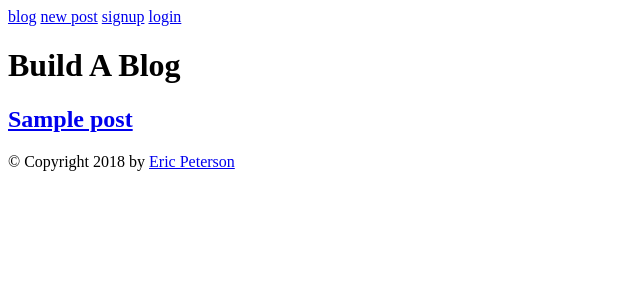
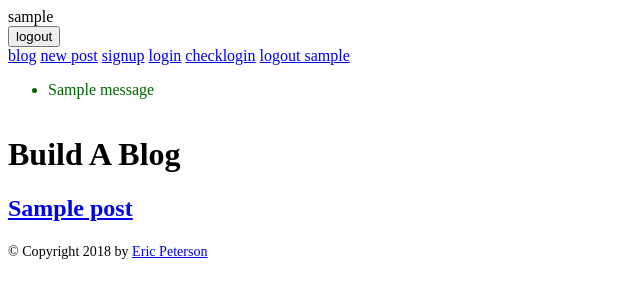
Before and after one commit to sudokarst/blogz, a Flask app: page /blog in a window 1280 px wide. Shown: the top 300 px of the page, without its empty margins (0-640 px from the left). Run offline with Flask 2, Linux system fonts and the light colour scheme; the visitor is signed in with stand-in values (Sample User, id 1); tables that the repository leaves empty hold one stand-in row (values such as "Sample post"); one stand-in notice (Sample message) is shown.

Commit message:
cleaning up

```diff
--- a/main.py
+++ b/main.py
@@ -1,4 +1,4 @@
-from flask import Flask, session, request, redirect, render_template
+from flask import escape, flash, Flask, redirect, render_template, request, session, url_for
 from flask_sqlalchemy import SQLAlchemy
 
 import re
@@ -125,7 +125,7 @@ def new_user():
 
 
 @app.route('/login', methods=['GET', 'POST'])
-def do_login():
+def login():
     if request.method == 'GET':
         return render_template('login.html')
 
@@ -137,27 +137,41 @@ def do_login():
     username_error = is_invalid_username(username_attempt)
     if username_error:
         return render_template('login.html', errmsg=username_error)
+    valid_user = User.query.filter_by(username=username_attempt).first()
+    if valid_user:
+        valid_password = False
+        password_attempt = request.form.get('password')
+        if password_attempt and password_attempt == valid_user.password:
+            # User enters a username that is stored in the database with the correct password and is redirected to the /newpost page with their username being stored in a session.
+            session['username'] = valid_user.username
+            return redirect('/newpost')
+        else:
+            # User enters a username that is stored in the database with an incorrect password and is redirected to the /login page with a message that their password is incorrect.
+            return render_template('login.html',
+                                    username=valid_user.username,
+                                    errmsg="invalid password")
+    else:
+        # User tries to login with a username that is not stored in the database and is redirected to the /login page with a message that this username does not exist.
+        return render_template('login.html', errmsg="no such username")
+    # User does not have an account and clicks "Create Account" and is directed to the /signup page.
 
-    user = User.query.filter_by(username=username_attempt).first()
-    # User enters a username that is stored in the database with the correct password and is redirected to the /newpost page with their username being stored in a session.
-    if user:
-        # TODO: # User enters a username that is stored in the database with an incorrect password and is redirected to the /login page with a message that their password is incorrect.
-        valid_password = False
+@app.route('/checklogin')
+def checklogin():
+    if 'username' in session:
+        return 'Logged in as %s' % escape(session['username'])
+    return 'You are not logged in'
 
-        password_attempt = request.form.get('password')
-        if not password_attempt or password_attempt != user.password:
-            return render_template('login.html',
-                                    username=username_attempt,
-                                    invalid_password="invalid password")
-        else:
-            return redirect('/newpost')
-    else:
-        return render_template('login.html', errmsg="username does not exist")
-        # User tries to login with a username that is not stored in the database and is redirected to the /login page with a message that this username does not exist.
-    # User does not have an account and clicks "Create Account" and is directed to the /signup page.
+@app.route('/logout')
+def logout():
+    if 'username' in session:
+        session.pop('username', None)
+    return redirect('/blog')
 
 @app.route('/newpost', methods=['GET', 'POST'])
 def publish():
+    if 'username' not in session:
+        flash("please log in to create a new blog post")
+        return redirect('/login')
 
     if request.method == 'POST':
         post_title = request.form['title']
@@ -170,8 +184,18 @@ def publish():
         return render_template('newpost.html')
 
 
+#
+# FOR DEVELOPMENT/DEMONSTRATION ONLY
+#
+# how-to get your secret key
 # >>> import secrets
 # >>> secrets.token_urlsafe(24)
+# ...
+# more info
+# >>> help(secrets)
+#
+# NEVER MAKE YOUR SECRET KEY PUBLIC LIKE I HAVE HERE!!!
+#
 app.secret_key =  'mxLDMoEHmbuewIWDQmOl1oFgpALUScrb'
 
 if __name__ == "__main__":
--- a/static/style.css
+++ b/static/style.css
@@ -1 +1,5 @@
-form { float: left; }
+div { display: inline-block;
+        width: 88%; }
+.error { color: firebrick; }
+.flashes { color: darkgreen; }
+#footer { font-size: 88%; }
--- a/templates/base.html
+++ b/templates/base.html
@@ -7,14 +7,37 @@
 <body>
 
 
+    {% if session.username %}
+    <div id="topinfo">
+        {{session.username}}
+        <form method="GET" action="/logout"><input type="submit" value="logout"></form>
+    </div>
+    {% endif %}
     <div id="topnav">
         {% block topnav %}
-        <a href="blog">blog</a>
-        <a href="newpost">new post</a>
-        <a href="signup">signup</a>
-        <a href="login">login</a>
+            <a href="blog">blog</a>
+            <a href="newpost">new post</a>
+            <a href="signup">signup</a>
+            <a href="login">login</a>
+            <a href="checklogin">checklogin</a>
+            {% if session.username %}
+                <a href="logout">logout {{session.username}}</a>
+            {% endif %}
         {% endblock %}
     </div>
+
+    {% with messages = get_flashed_messages() %}
+    {% if messages %}
+    <div id="flashed">
+        <ul class=flashes>
+        {% for message in messages %}
+        <li>{{ message }}</li>
+        {% endfor %}
+        </ul>
+    </div>
+    {% endif %}
+    {% endwith %}
+
 
     {% block content %}
     {% endblock %}
--- a/templates/login.html
+++ b/templates/login.html
@@ -24,7 +24,7 @@
                 <span class="error">{{password_invalid}}</span></td>
         </tr>
         </table>
-        <input type="submit">
+        <input type="submit" value="login">
     </form>
     <a href="/signup">Create Account</a>
 {% endblock %}
```
Also changed, not shown: templates/signup.html (+9 -7 lines).
